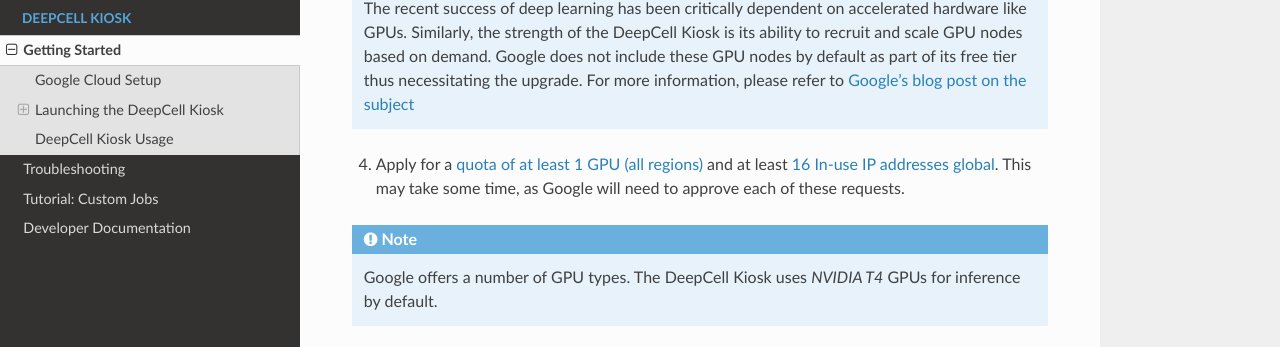
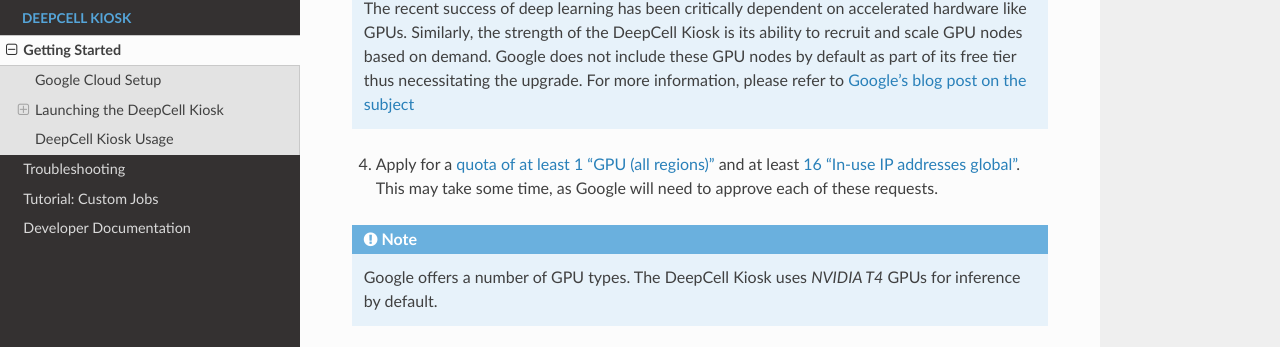
Before and after one commit to vanvalenlab/kiosk-console, a Sphinx documentation site: the page built from docs/source/GETTING_STARTED.rst, in a window 1280 px wide and 900 px high, scrolled down 758 px. Shown: the part 103-450 px from the top of the window. Built offline with Sphinx 7.4.7 and the Read the Docs theme 2.0.0, drawn with Linux system fonts in a browser that asks for light colours.

```diff
--- a/docs/source/GETTING_STARTED.rst
+++ b/docs/source/GETTING_STARTED.rst
@@ -22,7 +22,7 @@ Google Cloud Setup
 
 .. note:: The recent success of deep learning has been critically dependent on accelerated hardware like GPUs. Similarly, the strength of the DeepCell Kiosk is its ability to recruit and scale GPU nodes based on demand. Google does not include these GPU nodes by default as part of its free tier thus necessitating the upgrade. For more information, please refer to `Google's blog post on the subject <https://cloud.google.com/blog/products/gcp/gpus-service-kubernetes-engine-are-now-generally-available>`_
 
-4. Apply for a `quota of at least 1 GPU (all regions) <https://cloud.google.com/compute/quotas#gpus>`_ and at least `16 In-use IP addresses global <https://cloud.google.com/compute/quotas#ip_addresses>`_. This may take some time, as Google will need to approve each of these requests.
+4. Apply for a `quota of at least 1 "GPU (all regions)" <https://cloud.google.com/compute/quotas#gpus>`_ and at least `16 "In-use IP addresses global" <https://cloud.google.com/compute/quotas#ip_addresses>`_. This may take some time, as Google will need to approve each of these requests.
 
 .. note:: Google offers a number of GPU types. The DeepCell Kiosk uses `NVIDIA T4` GPUs for inference by default.
 
```
